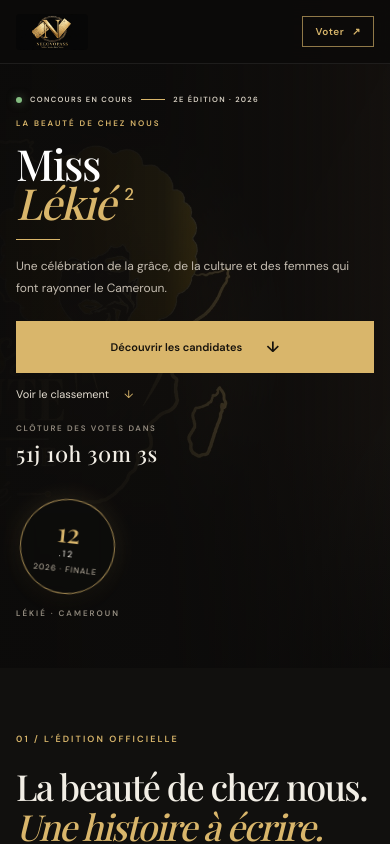
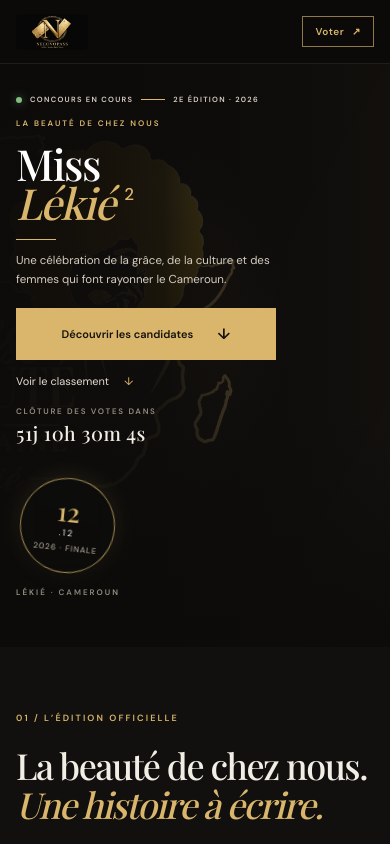
Before and after one commit to movic-max/neeovopass, a Next.js app: page /evenement/miss-lekie-2e-edition in a window 390 px wide. Shown: the top 844 px of the page. Built offline with nearby package versions, Linux system fonts and the light colour scheme; no server answers; the database is empty; a web font is replaced by a local one.

Commit message:
Fix mobile hero text overlap on hero image artwork

```diff
--- a/app/detail.css
+++ b/app/detail.css
@@ -1058,8 +1058,11 @@
   }
 
   .event-cover-copy p.hero-copy {
-    font-size: 12px;
-    margin: 16px 0 22px;
+    font-size: 11.5px;
+    line-height: 1.65;
+    margin: 12px 0 18px;
+    max-width: min(260px, 68vw);
+    color: #d5cdc0;
   }
 
   .event-hero-actions {
```
Also changed, not shown: app/globals.css.
